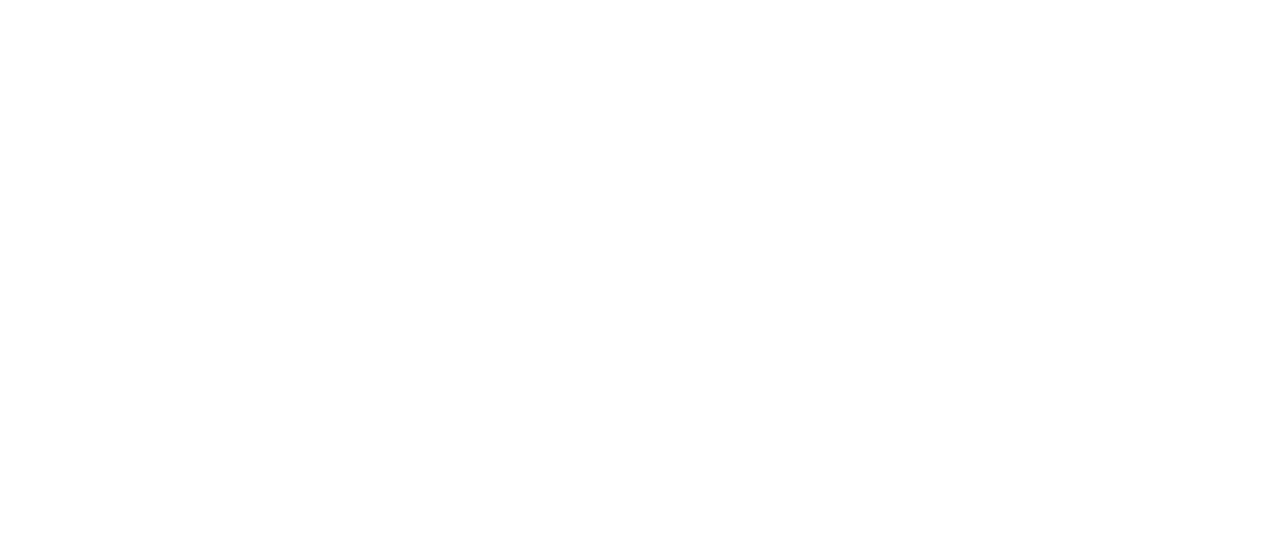
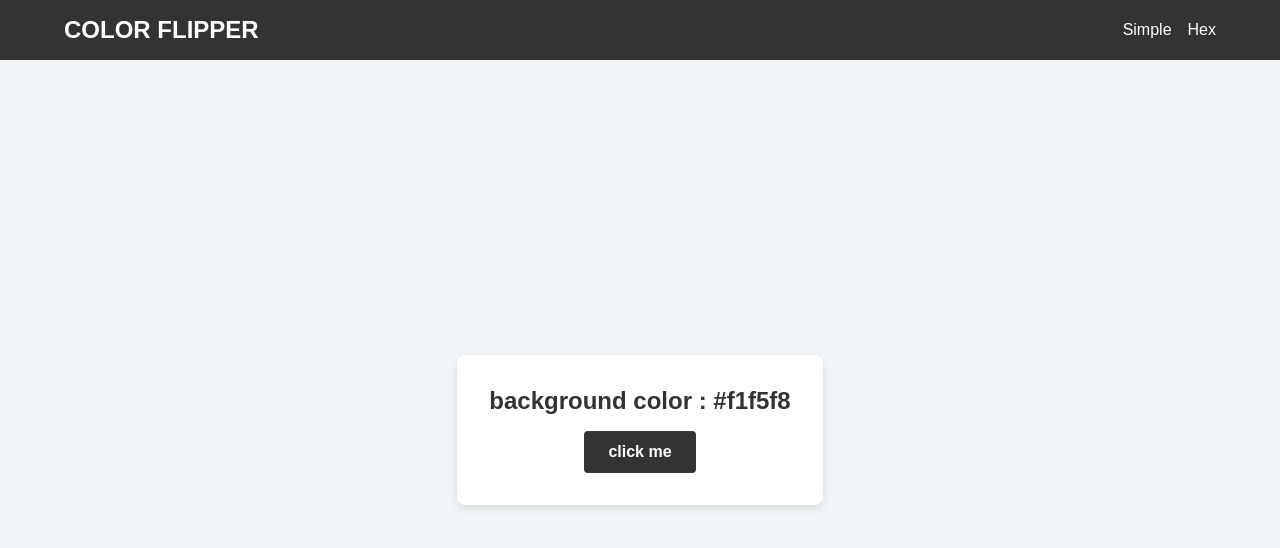
Before and after one commit to Aidanomalley20/JavaScript-Projects, a plain HTML site: page color-flipper/hex.html in a window 1280 px wide. Drawn offline with Linux system fonts and the light colour scheme.

Commit message:
Final changes to color flipper

```diff
--- a/color-flipper/hex.html
+++ b/color-flipper/hex.html
@@ -0,0 +1,31 @@
+<!DOCTYPE html>
+<html lang="en">
+  <head>
+    <meta charset="UTF-8" />
+    <meta name="viewport" content="width=device-width, initial-scale=1.0" />
+    <title>Color Flipper</title>
+    <link rel="stylesheet" href="styles.css" />
+  </head>
+  <body>
+    <nav>
+      <div class="nav-center">
+        <h4>color flipper</h4>
+        <ul class="nav-links">
+          <li>
+            <a href="index.html">Simple</a>
+          </li>
+          <li>
+            <a href="hex.html">Hex</a>
+          </li>
+        </ul>
+      </div>
+    </nav>
+    <main>
+      <div class="container">
+        <h2>background color : <span class="color"> #f1f5f8 </span></h2>
+        <button class="btn btn-hero" id="btn">click me</button>
+      </div>
+    </main>
+    <script src="hex.js"></script>
+  </body>
+</html>
--- /dev/null
+++ b/color-flipper/hex.js
@@ -0,0 +1,17 @@
+const hex = [0, 1, 2, 3, 4, 5, 6, 7, 8, 9, "A", "B", "C", "D", "E", "F"];
+// #f15025
+const btn = document.getElementById("btn");
+const color = document.querySelector(".color");
+
+btn.addEventListener("click", function () {
+  let hexColor = "#";
+  for (let i = 0; i < 6; i++) {
+    hexColor += hex[getRandomNumber()];
+  }
+  color.textContent = hexColor;
+  document.body.style.backgroundColor = hexColor;
+});
+
+function getRandomNumber() {
+  return Math.floor(Math.random() * hex.length);
+}
--- a/color-flipper/styles.css
+++ b/color-flipper/styles.css
@@ -0,0 +1,99 @@
+*,
+*::before,
+*::after {
+  margin: 0;
+  padding: 0;
+  box-sizing: border-box;
+}
+
+body {
+  font-family: Arial, sans-serif;
+  background-color: #f1f5f8;
+  color: #333;
+  display: flex;
+  flex-direction: column;
+  min-height: 100vh;
+}
+
+nav {
+  background-color: #333;
+  color: #fff;
+  padding: 1rem 0;
+}
+
+.nav-center {
+  display: flex;
+  justify-content: space-between;
+  align-items: center;
+  width: 90%;
+  max-width: 1200px;
+  margin: 0 auto;
+}
+
+h4 {
+  font-size: 1.5rem;
+  text-transform: uppercase;
+  font-weight: 700;
+}
+
+.nav-links {
+  list-style: none;
+  display: flex;
+  gap: 1rem;
+}
+
+.nav-links a {
+  color: #fff;
+  text-decoration: none;
+  font-size: 1rem;
+  transition: color 0.3s ease;
+}
+
+.nav-links a:hover {
+  color: gray;
+}
+
+main {
+  display: flex;
+  flex: 1;
+  justify-content: center;
+  align-items: center;
+  padding: 2rem;
+}
+
+.container {
+  text-align: center;
+  background-color: #ffffff;
+  padding: 2rem;
+  box-shadow: 0 4px 8px rgba(0, 0, 0, 0.1);
+  border-radius: 8px;
+}
+
+.container h2 {
+  font-size: 1.5rem;
+  color: #333;
+  margin-bottom: 1rem;
+}
+
+.color {
+  font-weight: bold;
+}
+
+.btn {
+  padding: 0.75rem 1.5rem;
+  border: none;
+  border-radius: 4px;
+  font-size: 1rem;
+  font-weight: 700;
+  cursor: pointer;
+  transition: background-color 0.3s ease;
+}
+
+.btn-hero {
+  background-color: #333;
+  color: #fff;
+}
+
+.btn-hero:hover {
+  background-color: gray;
+}
```
Also changed, not shown: color-flipper/app.js (+15 -1 lines), color-flipper/index.html (+2 -2 lines).
